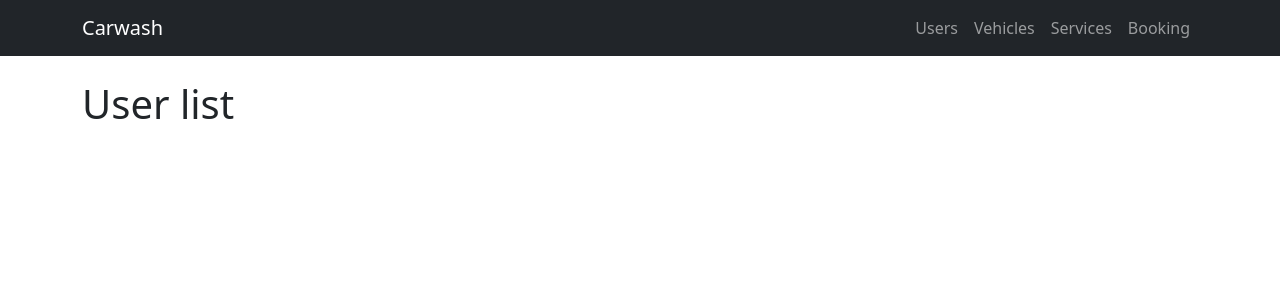
After one commit to joaolms/carwash, a Flask app: page /user in a window 1280 px wide. The commit adds this page. Shown: the top 300 px of the page. Run offline with Flask 3, Linux system fonts and the light colour scheme.

Commit message:
Change customers to users

```diff
--- a/carwash/routes.py
+++ b/carwash/routes.py
@@ -14,6 +14,11 @@ def homepage():
     formlogin = FormLogin()
     return render_template("main.html", form=formlogin)
 
+@app.route('/user')
+# @login_required
+def users():
+    return render_template('user/list.html')
+
 
 @app.route('/user/new', methods=["GET", "POST"])
 def new_user():
@@ -24,7 +29,7 @@ def new_user():
 @app.route('/booking')
 # @login_required
 def booking():
-    return 'booking services'
+    return render_template('booking/list.html')
 
 
 @app.route('/booking/new')
@@ -33,22 +38,10 @@ def schedules_new():
     return 'Booking a new service'
 
 
-@app.route('/customers')
-# @login_required
-def customers():
-    return 'Customers list'
-
-
-@app.route('/customers/new')
-@login_required
-def customers_new():
-    return 'Add a new customer'
-
-
 @app.route('/vehicles')
 # @login_required
 def vehicles():
-    return 'Vehicles list'
+    return render_template('vehicle/list.html')
 
 
 @app.route('/vehicles/new')
@@ -60,7 +53,7 @@ def vehicles_new():
 @app.route('/services')
 # @login_required
 def services():
-    return 'Services list'
+    return render_template('service/list.html')
 
 
 @app.route('/services/new')
--- a/carwash/templates/base.html
+++ b/carwash/templates/base.html
@@ -10,7 +10,7 @@
     <div class="container">
         <a class="navbar-brand" href="{{ url_for('homepage') }}">Carwash</a>
         <div class="navbar-nav">
-            <a class="nav-link" href="{{ url_for('customers') }}">Customers</a>
+            <a class="nav-link" href="{{ url_for('users') }}">Users</a>
             <a class="nav-link" href="{{ url_for('vehicles') }}">Vehicles</a>
             <a class="nav-link" href="{{ url_for('services') }}">Services</a>
             <a class="nav-link" href="{{ url_for('booking') }}">Booking</a>
--- a/carwash/templates/main.html
+++ b/carwash/templates/main.html
@@ -1,4 +1,3 @@
-
 {% extends "base.html" %}
 
 {% block title %}Homepage{% endblock %}
@@ -12,7 +11,7 @@
             </div>
             <div class="card-body">
                 <form method="POST">
-                {{ form.csrf_token }}
+                    {{ form.csrf_token }}
                     <div class="mb-3">
                         {{ form.username.label(class="form-label") }}
                         {{ form.username(class="form-control") }}
--- /dev/null
+++ b/carwash/templates/user/list.html
@@ -0,0 +1,7 @@
+{% extends "base.html" %}
+
+{% block title %}Homepage{% endblock %}
+
+{% block content %}
+<h1>User list</h1>
+{% endblock %}
```
Also changed, not shown: carwash/templates/booking/list.html (added, +7 -0 lines), carwash/templates/service/list.html (added, +7 -0 lines), carwash/templates/vehicle/list.html (added, +7 -0 lines).
